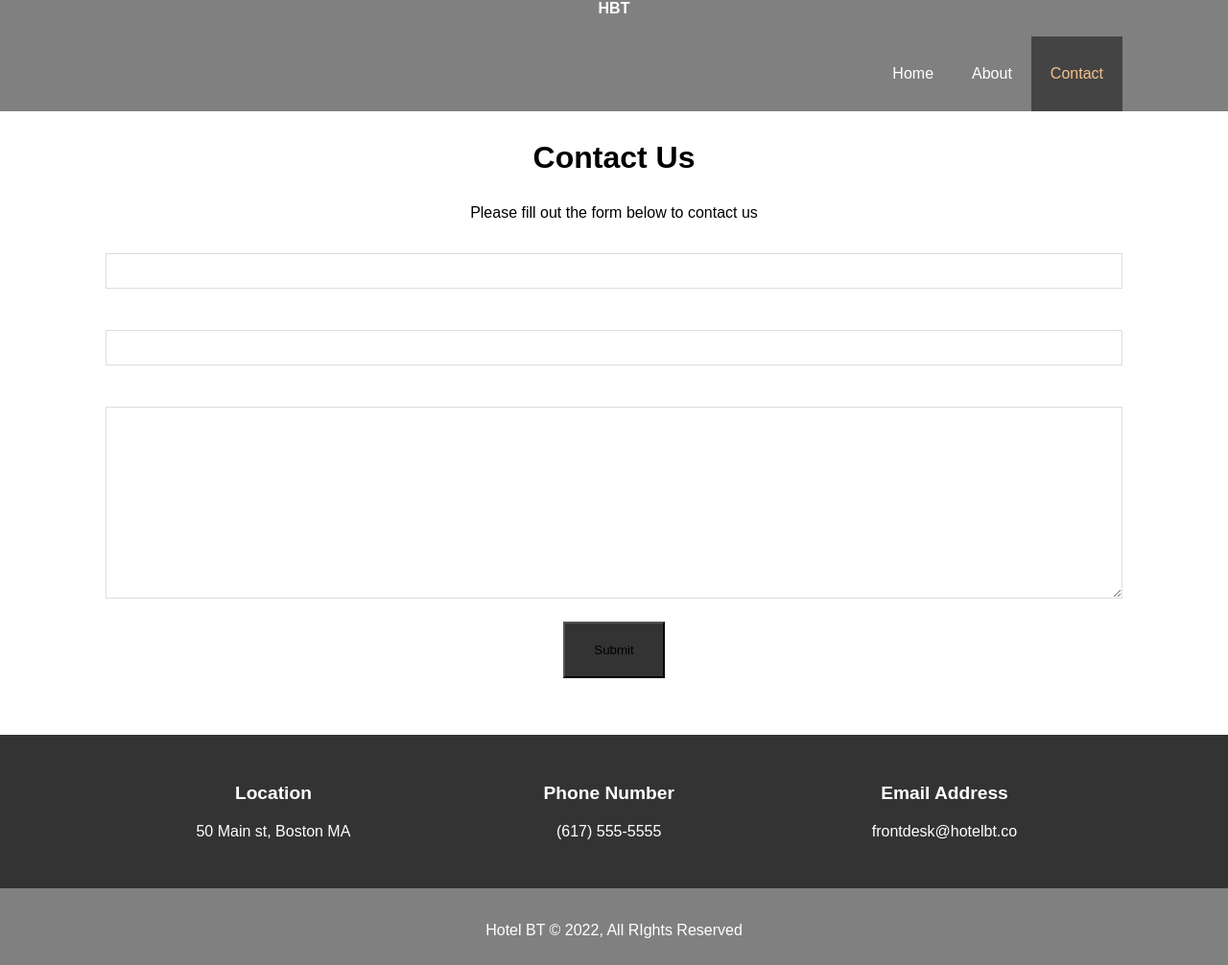
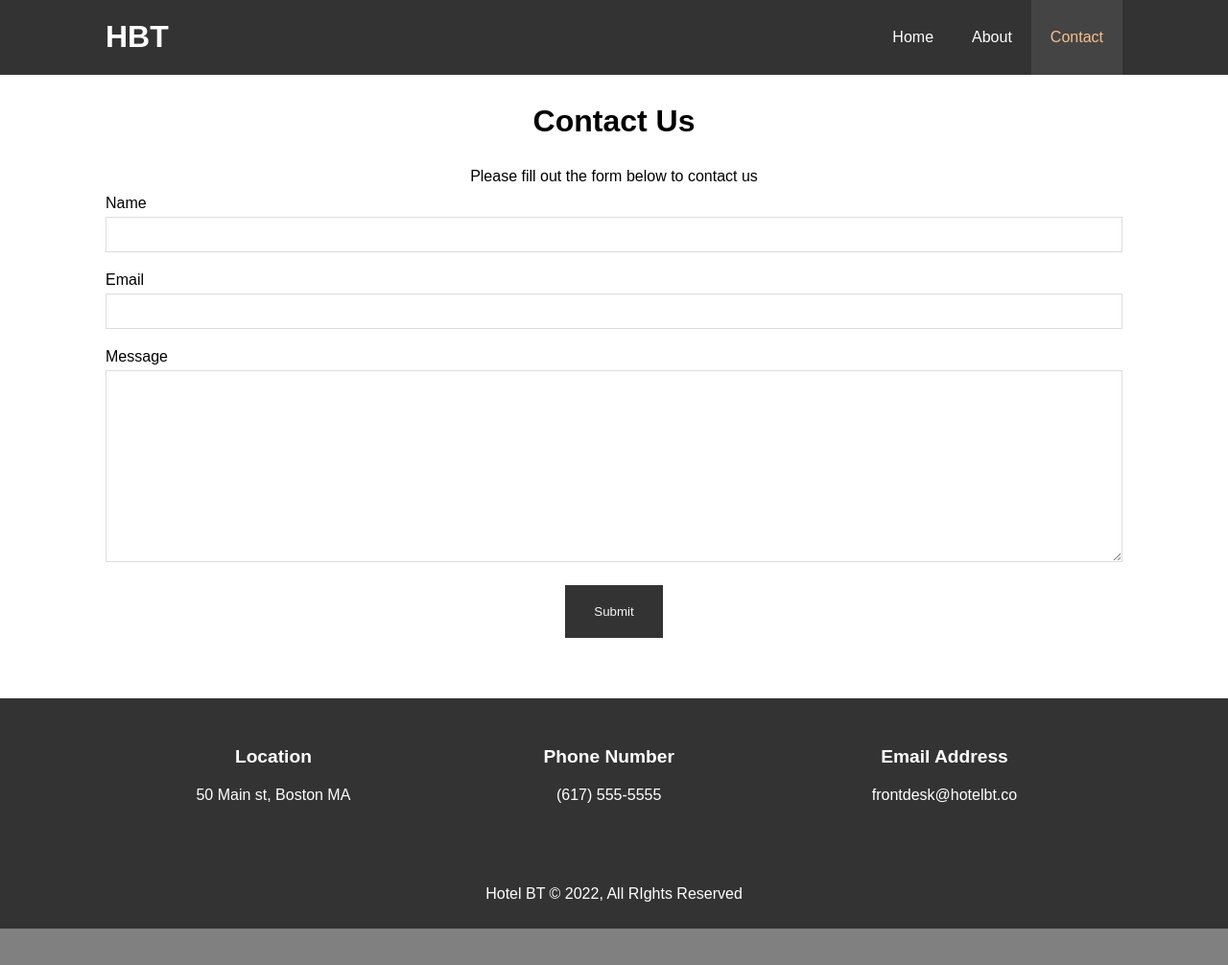
Before and after one commit to belobradi/HotelWebsite, a plain HTML site: page contact.html in a window 1280 px wide. Shown: the whole page at 96% size. After the commit the page ends 968 px from the top, so only its background shows below. Drawn offline with Linux system fonts and the light colour scheme.

Commit message:
contact/css rework

```diff
--- a/contact.html
+++ b/contact.html
@@ -9,9 +9,9 @@
 </head>
 <body>
     <header>
-        <div id="navbar">
+        <div id="navbar" class="bg-dark">
             <div class="container">
-                <h1><a href="index.html">HBT</a></h1>
+                <h2><a href="index.html">HBT</a></h1>
                 <ul>
                     <li><a href="index.html">Home</a></li>
                     <li><a href="about.html">About</a></li>
@@ -60,7 +60,7 @@
             </div>
         </section>
     </main>
-    <footer>
+    <footer class="bg-dark">
         <p>Hotel BT &#169; 2022, All RIghts Reserved</p>
     </footer>
 </body>
--- a/css/style.css
+++ b/css/style.css
@@ -59,6 +59,8 @@ ul {
     padding: 20px 30px;
     background: #333;
     display: inline-block;
+    color: #f4f4f4;
+    border: none;
 }
 
 .btn:hover {
@@ -248,7 +250,9 @@ footer {
 }
 
 .form-group {
+    color: #000;
     margin-bottom: 20px;
+    text-align: left;
 }
 
 form label {
```
